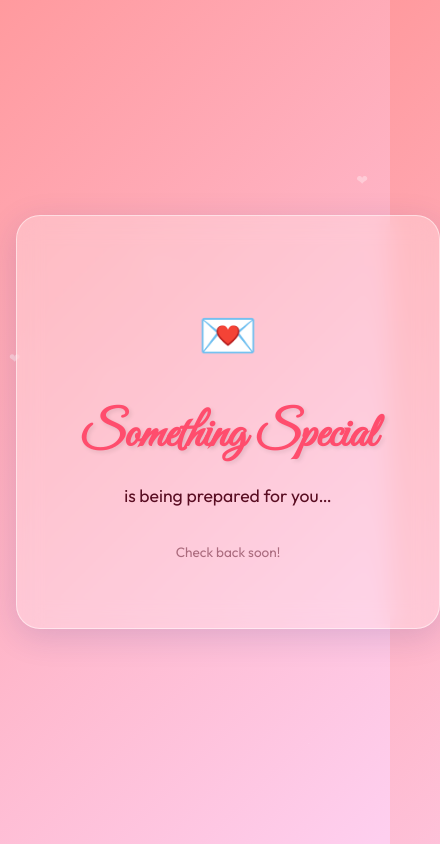
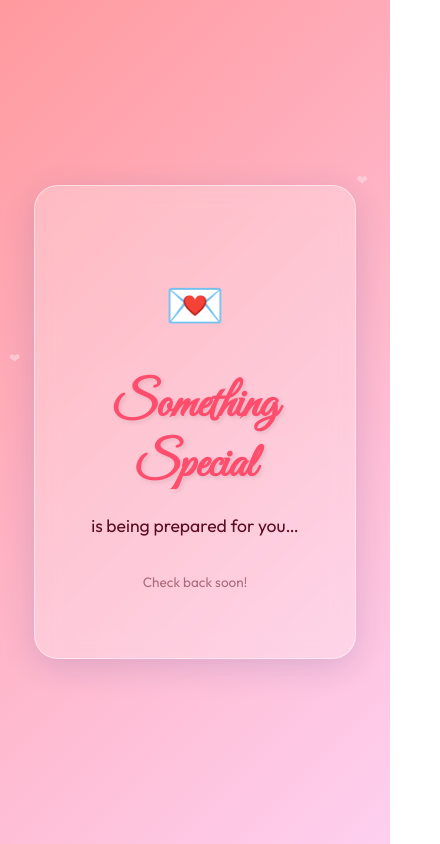
Before and after one commit to travis873/valentines-captcha, a React (Vite) app: page / in a window 390 px wide. Shown: the whole page, 440 px wide, since content can reach past the window. Built offline with nearby package versions, Linux system fonts and the light colour scheme; no server answers.

Commit message:
Fix mobile responsiveness

```diff
--- a/src/components/Admin.css
+++ b/src/components/Admin.css
@@ -1,7 +1,16 @@
 /* ── Admin Panel ─────────────────────────────── */
 .admin-card {
+    width: 90%;
     max-width: 560px;
+    margin: 0 auto;
     text-align: left;
+}
+
+@media (max-width: 480px) {
+    .admin-card {
+        padding: 1.5rem;
+        width: 94%;
+    }
 }
 
 .admin-card h1 {
--- a/src/components/Captcha.css
+++ b/src/components/Captcha.css
@@ -24,7 +24,12 @@
 
 @media (max-width: 400px) {
     .captcha-grid {
-        grid-template-columns: repeat(2, 1fr);
+        grid-template-columns: repeat(3, 1fr);
+        gap: 6px;
+    }
+
+    .captcha-cell {
+        border-width: 2px;
     }
 }
 
--- a/src/components/Success.css
+++ b/src/components/Success.css
@@ -1,6 +1,8 @@
 /* ── Success screen ──────────────────────────── */
 .success-card {
+    width: 90%;
     max-width: 480px;
+    margin: 0 auto;
 }
 
 .success-emoji {
--- a/src/index.css
+++ b/src/index.css
@@ -27,6 +27,8 @@ body {
   max-width: 1200px;
   padding: 1rem;
   box-sizing: border-box;
+  display: flex;
+  justify-content: center;
 }
 
 .glass-card {
@@ -37,11 +39,12 @@ body {
   border: 1px solid var(--glass-border);
   box-shadow: var(--shadow);
   padding: 2rem;
-  width: 100%;
+  width: 90%;
   max-width: 500px;
   margin: 0 auto;
   text-align: center;
   transition: transform 0.3s ease;
+  box-sizing: border-box;
 }
 
 h1 {
@@ -49,7 +52,7 @@ h1 {
   font-size: 3rem;
   margin: 0 0 1rem 0;
   color: var(--primary);
-  text-shadow: 2px 2px 4px rgba(0,0,0,0.1);
+  text-shadow: 2px 2px 4px rgba(0, 0, 0, 0.1);
 }
 
 p {
@@ -95,8 +98,15 @@ button:disabled {
 }
 
 @keyframes fadeIn {
-  from { opacity: 0; transform: translateY(20px); }
-  to { opacity: 1; transform: translateY(0); }
+  from {
+    opacity: 0;
+    transform: translateY(20px);
+  }
+
+  to {
+    opacity: 1;
+    transform: translateY(0);
+  }
 }
 
 /* Floating Hearts Background */
@@ -118,7 +128,17 @@ button:disabled {
 }
 
 @keyframes float {
-  0% { transform: translateY(100vh) scale(0); opacity: 0; }
-  50% { opacity: 0.8; }
-  100% { transform: translateY(-100px) scale(1); opacity: 0; }
+  0% {
+    transform: translateY(100vh) scale(0);
+    opacity: 0;
+  }
+
+  50% {
+    opacity: 0.8;
+  }
+
+  100% {
+    transform: translateY(-100px) scale(1);
+    opacity: 0;
+  }
 }
```
